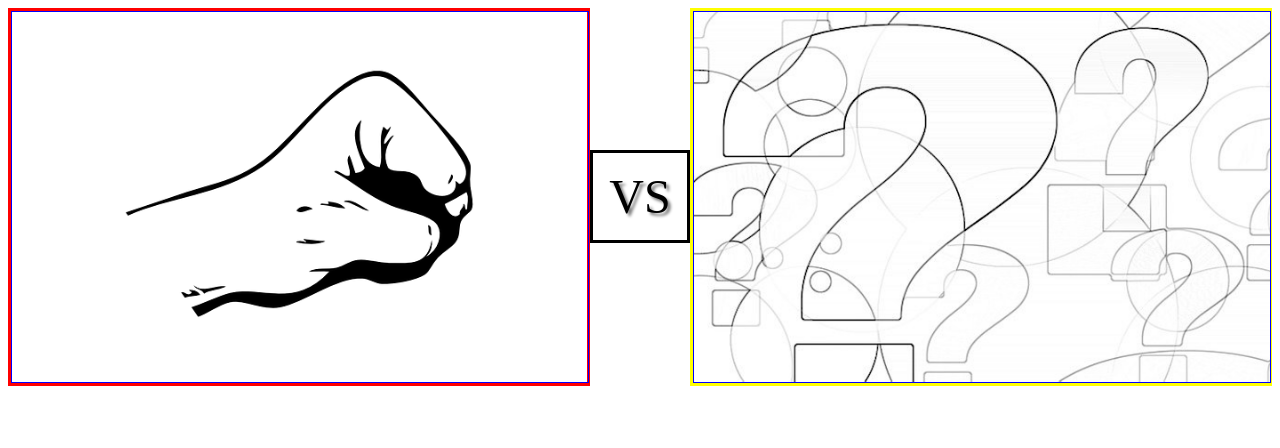
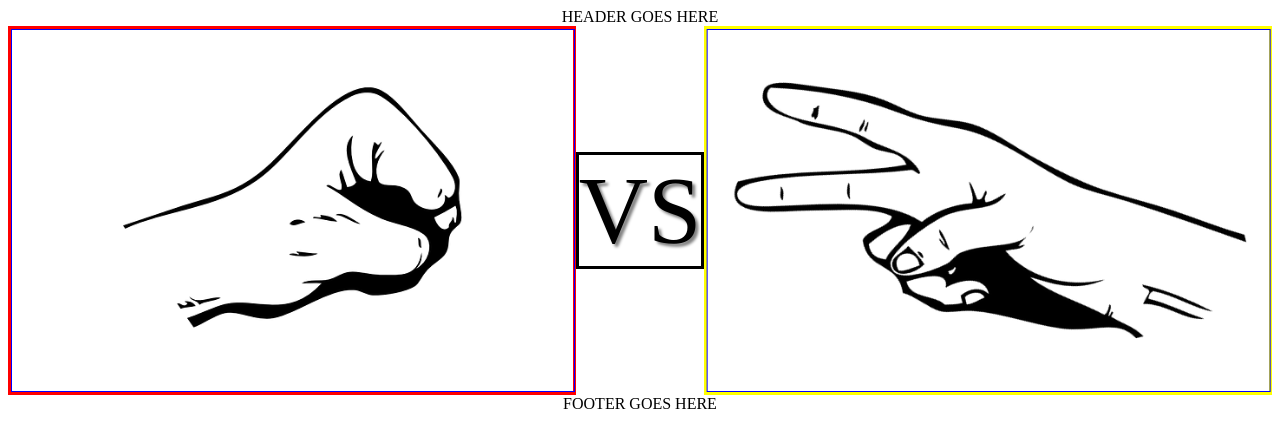
Before and after one commit to kjoh-dev/top-rockpaperscissors, a plain HTML site: page index.html in a window 1280 px wide. Both pictures are taken after a click on the button "Rock". Drawn offline with Linux system fonts and the light colour scheme.

Commit message:
Implement VS element transition effects.  Implemented player and character move selection images.

```diff
--- a/css/style.css
+++ b/css/style.css
@@ -1,3 +1,10 @@
+body{
+    display: flex;
+    flex-direction: column;
+    justify-content: start;
+    align-items: center;
+}
+
 main {
     display: flex;
     flex-direction: column;
@@ -5,34 +12,58 @@ main {
     align-items: center;
 }
 
-#player-display{
+.player-display{
     display: flex;
     flex-direction: column;
     justify-content: start;
     align-items: stretch;
     gap: 32px;
     border: 3px solid red;
+
+
+}
+.player-move-image{
+    transition-property: flex-direction, transform;
+    transition-duration: 2s, 2s;
+    transition-timing-function: ease;
 }
 
-#vs {
-    display: none;
+/* //Transition:
+//1. margin: -500px --> 0px
+//2. font-size: 96px --> 48px
+//3. color: alpha 0 --> 1
+//4. text-shadow: alpha 0 --> 1
+//5. display: block  */
+.vs {
+    display: block;
+    opacity: 0;
+    font-size: 0px;
+    color: rgba(0, 0, 0);
+    text-shadow: 3px 3px 3px rgb(128, 128, 128);
+    padding: 0px;
+    margin: 0px -500px;
+    align-self: center;
+    z-index: 3;
+    transition-property: margin, font-size, opacity;
+    transition-duration: 1s;
+    border: 3px solid rgb(0, 0, 0);
+}
+.vs-transition{
+    opacity: 1;
     font-size: 48px;
-    text-shadow: 3px 3px 3px grey;
-    padding: 16px;
-    align-self: center;
-    border: 3px solid black;
-
+    margin: 0px 0px;
 }
 
-#computer-display{
+.computer-display{
     border: 3px solid yellow;
 
 }
-#computer-move-image{
+.computer-move-image{
     display: none;
+    transform: scaleX(-1);
 }
 
-img, #buttons-container {
+img, .buttons-container {
     min-width: 360px;
     flex: 1 1 0;
 }
@@ -45,7 +76,7 @@ img {
     border: 1px solid blue;
 }
 
-#buttons-container {
+.buttons-container {
     display: flex;
     flex-direction: row;
     flex-wrap: nowrap;
--- a/index.html
+++ b/index.html
@@ -14,19 +14,21 @@
             <div data-score="computer-score" class="score"></div>
             <div data-score="current-standing" class="score"></div>
         </div> -->
+        <header>HEADER GOES HERE</header>
         <main>
-            <div id="player-display">
-                <img id="player-move-image" src="img/rps-all.png" alt="Hand(s) showing player's rock/paper/scissors gestures">
-                <div id="buttons-container">
+            <div class="player-display">
+                <img class="player-move-image" src="img/rps-all.png" alt="Hand(s) showing player's rock/paper/scissors gestures">
+                <div class="buttons-container">
                     <button class="rock">Rock</button>
                     <button class="paper">Paper</button>
                     <button class="scissors">Scissors</button>
                 </div>
             </div>
-            <div id="vs">VS</div>
-            <div id="computer-display">
-                <img id="computer-move-image" src="img/move-hidden.png" alt="Hand(s) showing computer's rock/paper/scissors gestures">
+            <div class="vs">VS</div>
+            <div class="computer-display">
+                <img class="computer-move-image" src="img/move-hidden.png" alt="Hand(s) showing computer's rock/paper/scissors gestures">
             </div>
         </main>
+        <footer>FOOTER GOES HERE</footer>
     </body>
 </html>
--- a/js/script.js
+++ b/js/script.js
@@ -25,7 +25,8 @@ C. Game Over Screen:
 const rockButton = document.querySelector(".rock");
 const paperButton = document.querySelector(".paper");
 const scissorsButton = document.querySelector(".scissors");
-const buttonsContainer = document.querySelector("#buttons-container");
+const buttonsContainer = document.querySelector(".buttons-container");
+const vs = document.querySelector(".vs");
 
 const PLAYER_DEFAULT = "player-default";
 const ROCK = "rock";
@@ -50,6 +51,8 @@ for (let i = 0; i < buttonsContainer.childElementCount; i++) {
 
 }
 
+vs.addEventListener("transitionend", computerPlay);
+
 //Run after computer move layout transition complete:
 //computerPlay();
 // calcRound();
@@ -60,7 +63,7 @@ for (let i = 0; i < buttonsContainer.childElementCount; i++) {
 // showScore()
 
 function computerPlay() {
-    let randomNumber = Math.floor(Math.random()*100);
+    const randomNumber = Math.floor(Math.random()*100);
     switch(true){
         case randomNumber>98:
             computerSelection = ComputerPlay();
@@ -75,6 +78,9 @@ function computerPlay() {
             computerSelection = ROCK;
             break;
     }
+
+    const computerMoveImage = document.querySelector(".computer-move-image");
+    showMoveImage(computerSelection, computerMoveImage);
 }
 
 function calcRound(){
@@ -187,7 +193,7 @@ function showMoveImage(move, imageElement){
 }
 
 function toggleComputerMoveImage(){
-    const computerMoveImage = document.querySelector("#computer-move-image");
+    const computerMoveImage = document.querySelector(".computer-move-image");
     const computedStyle = window.getComputedStyle(computerMoveImage);
     const displayValue = computedStyle.getPropertyValue("display");
     if(displayValue === "none"){
@@ -199,19 +205,20 @@ function toggleComputerMoveImage(){
 }
 
 function toggleVS(){
-    const vs = document.querySelector("#vs");
-    const computedStyle = window.getComputedStyle(vs);
-    const displayValue = computedStyle.getPropertyValue("display");
-    if(displayValue === "none"){
-        vs.style.display = "block";
+    const vsTransition = vs.classList.contains("vs-transition");
+    if (vsTransition) {
+
+        vs.classList.remove("vs-transition");
     }
     else{
-        vs.style.display = "none";
+        vs.style.fontSize = "96px";
+
+        vs.classList.add("vs-transition");
     }
 }
 
 function showPlayerMoveImage(e){
-    const playerMoveImage = document.querySelector("#player-move-image");
+    const playerMoveImage = document.querySelector(".player-move-image");
 
     if (e.type === "mouseleave" && buttonsHidden !== true) {
         showMoveImage(PLAYER_DEFAULT, playerMoveImage);
```
